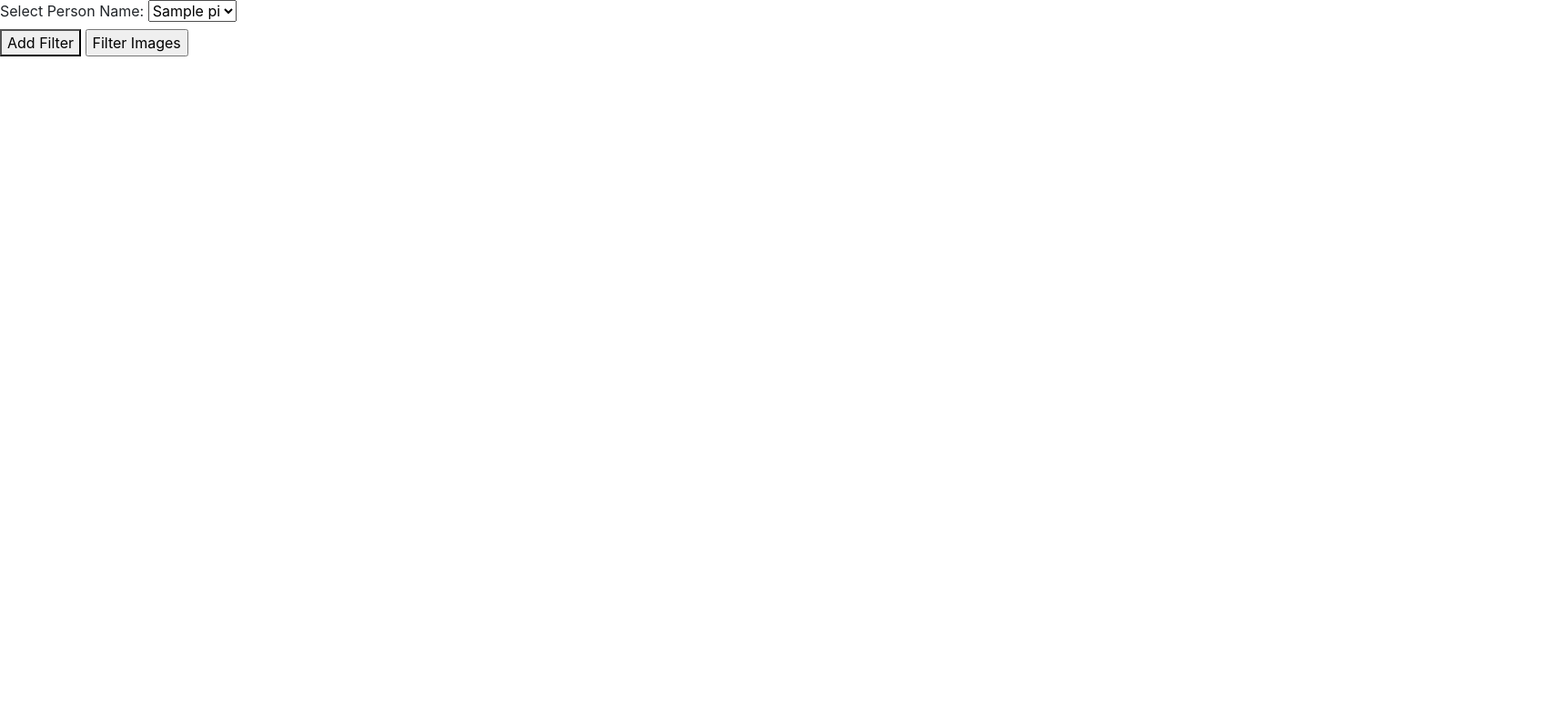
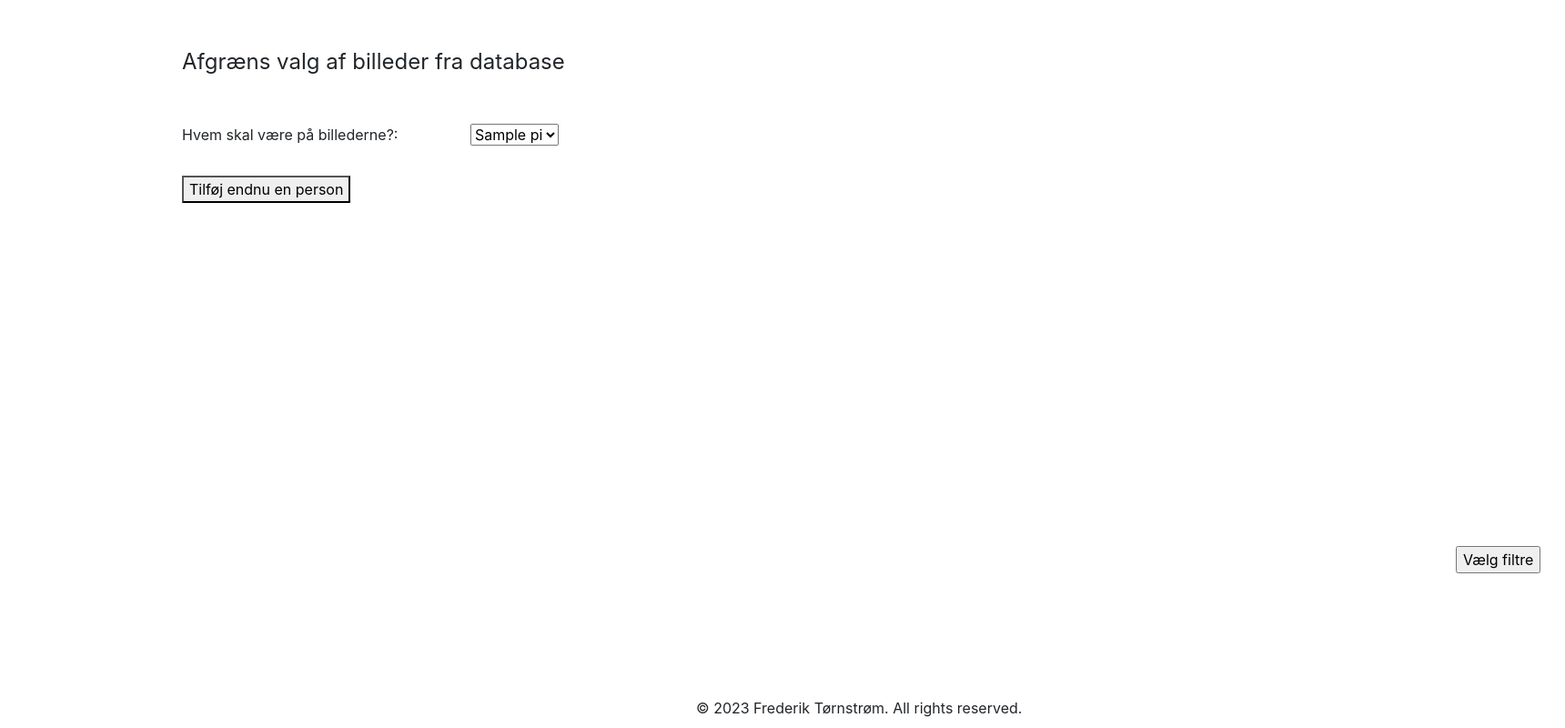
Before and after one commit to Frederik3152/PhotoFetchr, a Flask app: page / in a window 1720 px wide; the page is wider, and only the part inside the window is pictured. Shown: that part at 91% size. Run offline with Flask 3, Linux system fonts and the light colour scheme; a database or web service that is not in the repository returns one stand-in record (values such as "Sample title"); some libraries are stand-ins or nearby versions.

Commit message:
css formatting

```diff
--- a/templates/layout.html
+++ b/templates/layout.html
@@ -1,21 +1,68 @@
 <!doctype html>
 <html lang="en">
   <head>
-    <!-- Required meta tags -->
+    <!-- Bootstrap CSS -->
+    <link rel="stylesheet" href="https://cdn.jsdelivr.net/npm/bootstrap@4.0.0/dist/css/bootstrap.min.css" integrity="sha384-Gn5384xqQ1aoWXA+058RXPxPg6fy4IWvTNh0E263XmFcJlSAwiGgFAW/dAiS6JXm" crossorigin="anonymous">
     <meta charset="utf-8">
     <meta name="viewport" content="width=device-width, initial-scale=1, shrink-to-fit=no">
+    <title>Vælg filtre</title>
+    <style>
+        header {
+            position: relative;
+            font-size: 24px;
+            left: 200px;
+            top: 50px;
+        }
+        footer {
+            position: absolute;
+            bottom: 10px;
+            left: 750px;
+        }
+        /* input {
+            position: absolute;
+            top: 800px;
+            left: 1600px;
+        } */
+        #submit {
+            position: absolute;
+            top: 600px;
+            left: 1600px;
+        }
+        #start_date {
+            position: relative;
+            top: 100px;
+            left: 450px;
+        }
+        #end_date {
+            position: relative;
+            top: 100px;
+            left: 500px;
+        }
+        label {
+            position: relative;
+            left: 200px;
+            top: 100px;
+        }
+        select {
+            position: relative;
+            left: 275px;
+            top: 100px;
+        }
+        button {
+            position: relative;
+            left: 200px;
+            top: 125px;
+        }
 
-    <!-- Bootstrap CSS -->
-    <link rel="stylesheet" href="https://cdn.jsdelivr.net/npm/bootstrap@4.0.0/dist/css/bootstrap.min.css" integrity="sha384-Gn5384xqQ1aoWXA+058RXPxPg6fy4IWvTNh0E263XmFcJlSAwiGgFAW/dAiS6JXm" crossorigin="anonymous">
-
-<!DOCTYPE html>
-<html>
-<head>
-    <title>Vælg filtre</title>
+    </style>
 </head>
 <body>
+    <header>
+        Afgræns valg af billeder fra database
+    </header>
     <form method="POST" action="/filter_images" id="filter-form">
-        <label for="person_name">Select Person Name:</label>
+
+        <label for="person_name">Hvem skal være på billederne?:</label>
         <select name="person_name" id="person_name">
             {% for person in people %}
                 <option value="{{ person[0] }}">{{ person[0] }}</option>
@@ -24,15 +71,29 @@
 
         <div id="additional-filters">
             <!-- Additional dropdowns will be added here dynamically -->
+                <!-- Options for the additional filter -->
+            </select>
         </div>
 
-        <button type="button" id="add-filter">Add Filter</button>
-
-        <input type="submit" value="Filter Images">
+        <button type="button" id="add-filter">Tilføj endnu en person</button>
 
         <input type="hidden" name="filter_count" id="filter_count" value="1">
 
+        <input type="submit" id="submit" value="Vælg filtre">
+
+        <!-- <label for="start_date">Start Date:</label>
+        <input type="date" name="start_date" id="start_date">
+
+        <label for="end_date">End Date:</label>
+        <input type="date" name="end_date" id="end_date"> -->
+
+
     </form>
+    <footer>
+        <div class="container text-center">
+            &copy; 2023 Frederik Tørnstrøm. All rights reserved.
+        </div>
+    </footer>
 </body>
 </html>
 
@@ -44,7 +105,7 @@
   function createFilter() {
       const newFilter = document.createElement("div");
       newFilter.innerHTML = `
-          <label for="filter_${filterCount}">Select Filter:</label>
+          <label for="filter_${filterCount}">Hvem skal også være på billederne:</label>
           <select name="filter_${filterCount}" id="filter_${filterCount}">
             {% for person in people %}
                 <option value="{{ person[0] }}">{{ person[0] }}</option>
```
